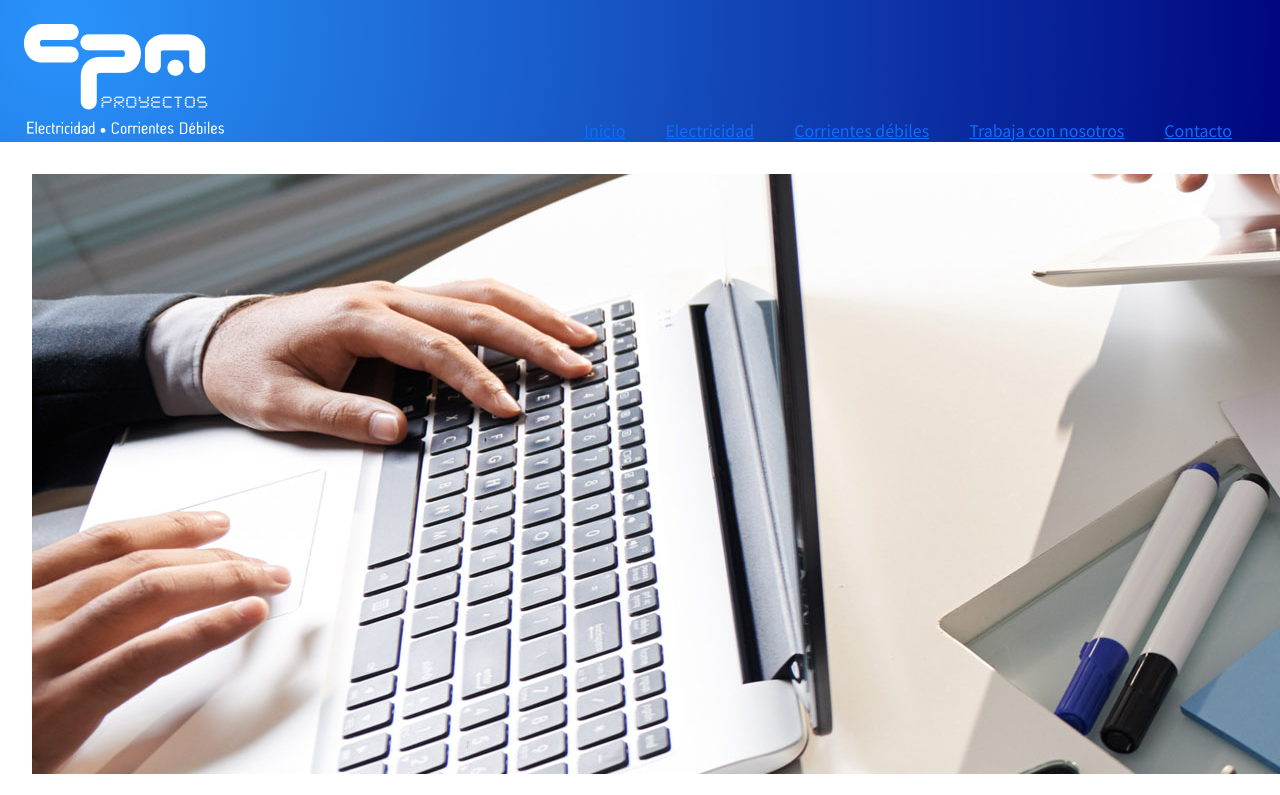
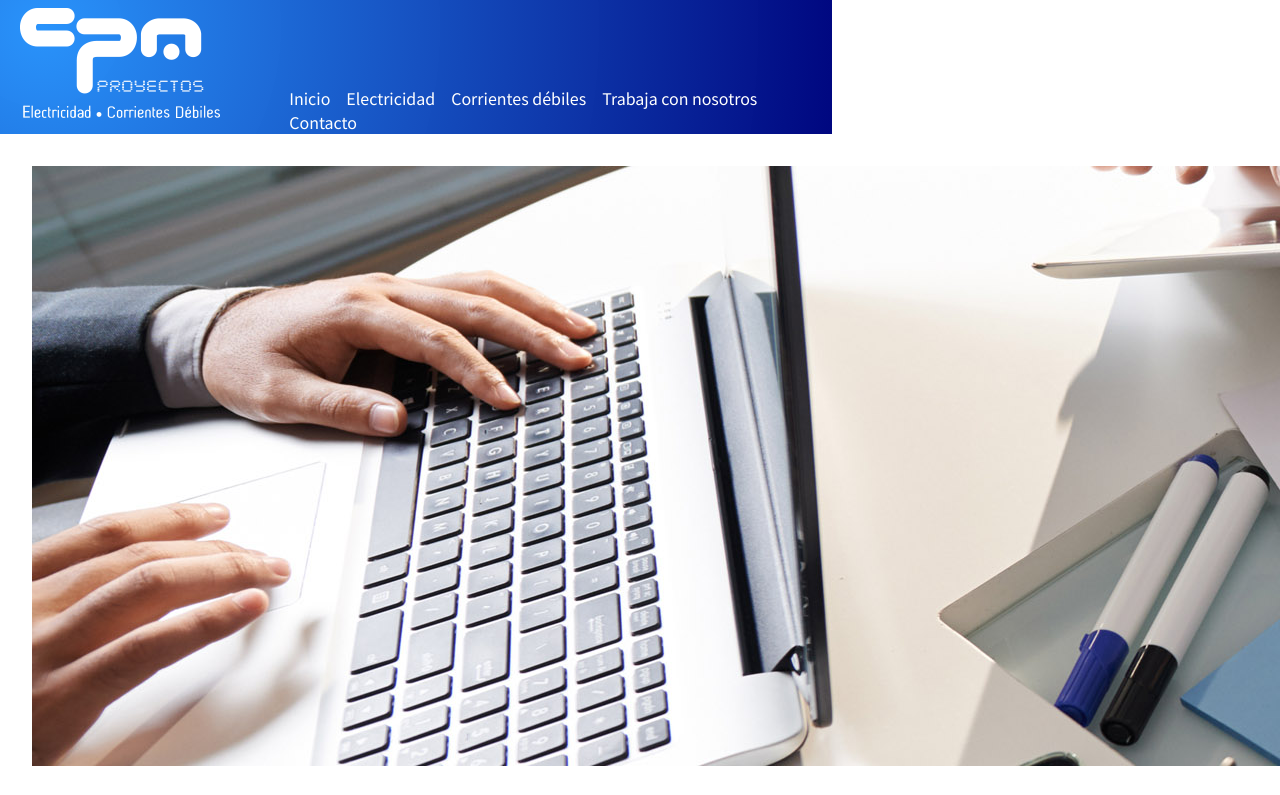
Before and after one commit to wilander200/proyectofinal, a plain HTML site: page index.html in a window 1280 px wide. Shown: the top 795 px of the page. Drawn offline with nearby package versions, Linux system fonts and the light colour scheme.

Commit message:
nav bar ini

```diff
--- a/index.html
+++ b/index.html
@@ -22,39 +22,38 @@
   </head>
   <body>
     <!--Aca esta el header que se repetirá en todas las paginas para poder navegar entre ellas-->
-    <header class="header">
+    <div class="container-fluid d-none d-sm-flex">
+      <div class="row d-flex flex-row justify-content-md-between header">
         <!--imagen de logo con enlace a la pagina de inicio-->
-      <div class="header__logo">
+        <div class="col-md-2 col-lg-2 logo">
           <a href="index.html"
           ><img
-            class="header__logo header__logo--logo"
           src="imagenes/logoBlanco.png"
           alt="logoInicio"
           /></a>
         </div>
         <!--barra de navegación para moverse entre las páginas-->
-      <div class="nav">
-        <nav>
-          <ul class="nav nav__list">
-            <li class="nav nav__list nav__lis--item">
+        <div class="col-md-8 col-lg-8 d-flex align-items-md-end">
+            <ul class="nav">
+              <li class="nav-item me-lg-3 me-md-3">
                 <a href="index.html">Inicio</a>
               </li>
-            <li class="nav nav__list nav__lis--item">
+              <li class="nav-item me-lg-3 me-md-3">
                 <a href="electricidad.html">Electricidad</a>
               </li>
-            <li class="nav nav__list nav__lis--item">
+              <li class="nav-item me-lg-3 me-md-3">
                 <a href="ccdd.html">Corrientes débiles</a>
               </li>
-            <li class="nav nav__list nav__lis--item">
+              <li class="nav-item me-lg-3 me-md-3">
                 <a href="trabajeConNosotros.html">Trabaja con nosotros</a>
               </li>
-            <li class="nav nav__list nav__lis--item">
+              <li class="nav-item me-lg-3 me-md-3">
                 <a href="contacto.html">Contacto</a>
               </li>
             </ul>
-        </nav>
         </div>
-    </header>
+      </div>
+    </div>
       <!--seccion principal de la pagina-->
       <main class="main">
       <img
--- a/styles.css
+++ b/styles.css
@@ -14,14 +14,14 @@ html {
 /*eliminando el efecto y el color de las anclas para que todas queden igual*/
 
 a {
-  text-decoration: none;
-  color: white;
+  text-decoration: none !important;
+  color: white !important;
 }
 
 /*usando el hover en los enlaces*/
 
 a:hover {
-  color: rgb(4, 226, 255);
+  color: rgb(4, 226, 255) !important;
 }
 
 /*clases para el header*/
@@ -34,39 +34,14 @@ a:hover {
   position: sticky;
   top: 0;
   left: 0;
-  display: flex;
-  justify-content: space-between;
-  align-items: flex-end;
+
 }
 
 /*clase para el logo */
 
-.header__logo {
+.logo {
   margin: 0.5rem;
-}
-
-.header__logo--logo {
-  margin: 0.5rem 0.5rem 0 0.5rem;
-  padding: 0.5rem 0.5rem 0 0.5rem;
-}
-
-/* clase para el nav*/
-
-.nav {
-  display: flex;
-  align-items: flex-end;
-  justify-content: space-around;
-}
-
-.nav__list {
-  margin: 0.5rem 1rem;
-  padding: 0 0.5rem;
-}
-
-/*clase para la lista*/
-.nav__list--item {
-  list-style-type: none;
-  color: white;
+  padding: 00.5rem;
 }
 
 /*main*/
```
Lines whose indentation alone changed are shown as unchanged.
